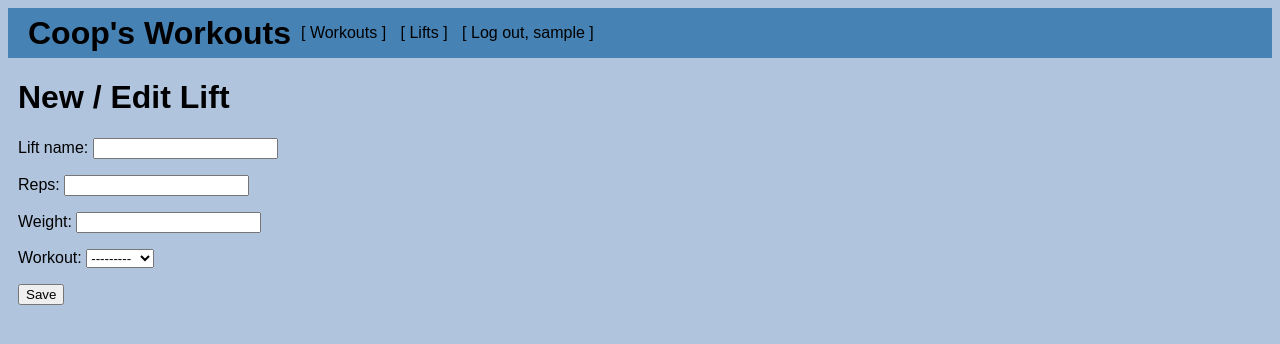
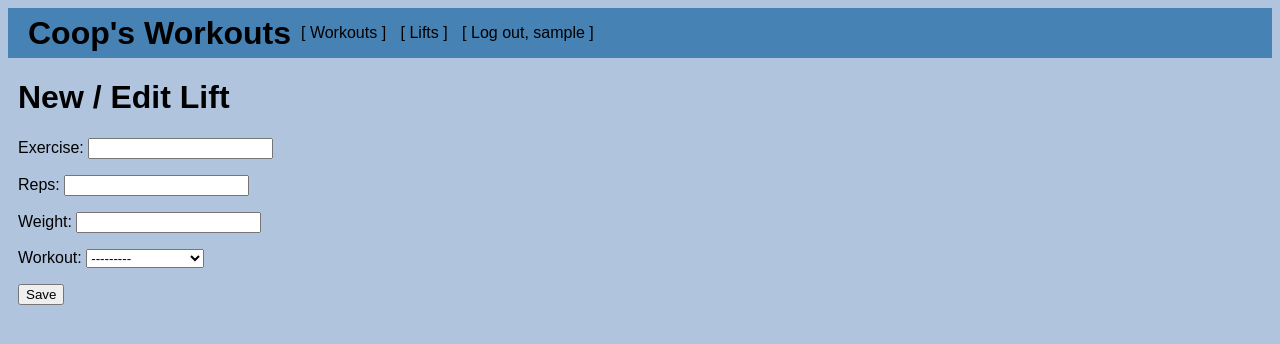
Before and after one commit to coopertuch/GA-Project-4, a Django app: page /lifts/new in a window 1280 px wide. Shown: the top 344 px of the page. Run offline with Django 3.2, Linux system fonts and the light colour scheme; a user stored in the database is signed in; tables that the repository leaves empty hold one stand-in row (values such as "Sample post").

Commit message:
updated forms

```diff
--- a/workout/forms.py
+++ b/workout/forms.py
@@ -5,10 +5,10 @@ class WorkoutForm(forms.ModelForm):
 
     class Meta:
         model = Workout
-        fields = ('muscle',)
+        fields = ('name', 'muscle',)
 
 class LiftForm(forms.ModelForm):
 
     class Meta:
         model = Lift
-        fields = ('lift_name', 'reps', 'weight', 'workout',)
+        fields = ('exercise', 'reps', 'weight', 'workout',)
--- a/workout/models.py
+++ b/workout/models.py
@@ -1,16 +1,17 @@
 from django.db import models
 
 class Workout(models.Model):
+    name = models.CharField(max_length=100)
     muscle = models.CharField(max_length=100)
 
     def __str__(self):
-        return self.muscle
+        return self.name
 
 class Lift(models.Model):
     workout = models.ForeignKey(Workout, on_delete=models.CASCADE, related_name='lifts')
-    lift_name = models.CharField(max_length=100, default='')
+    exercise = models.CharField(max_length=100, default='')
     reps = models.CharField(max_length=100, default='')
     weight = models.CharField(max_length=100, default='')
 
     def __str__(self):
-        return self.lift_name
+        return self.exercise
--- a/workout/templates/workout/lift_detail.html
+++ b/workout/templates/workout/lift_detail.html
@@ -1,7 +1,7 @@
 {% extends 'workout/base.html' %} {% block content %}
 <div class="container">
   <h2>
-    {{ lift.lift_name }} <a href="{% url 'lift_edit' pk=lift.pk %}">[edit]</a>
+    {{ lift.exercise }} <a href="{% url 'lift_edit' pk=lift.pk %}">[edit]</a>
     <a href="{% url 'lift_delete' pk=lift.pk %}">[delete]</a>
   </h2>
   <p>Reps: {{ lift.reps }} Weight: {{ lift.weight }}</p>
--- a/workout/templates/workout/lift_list.html
+++ b/workout/templates/workout/lift_list.html
@@ -5,7 +5,7 @@
     {% for lift in lifts %}
     <li>
       <a href="{% url 'lift_detail' pk=lift.pk %}"
-        >[ {{ lift.workout.muscle }} - {{ lift.lift_name }} ]</a
+        >[ {{ lift.workout.muscle }} - {{ lift.exercise }} ]</a
       >
     </li>
     {% endfor %}
--- a/workout/templates/workout/workout_detail.html
+++ b/workout/templates/workout/workout_detail.html
@@ -24,7 +24,7 @@
     {% for lift in workout.lifts.all %}
     <li>
       <p>
-        {{ lift.lift_name }} - Reps: {{ lift.reps }} Weight: {{ lift.weight }}
+        {{ lift.exercise }} - Reps: {{ lift.reps }} Weight: {{ lift.weight }}
         <a href="{% url 'lift_edit' pk=lift.pk %}">[edit]</a>
       </p>
       <p></p>
```
Also changed, not shown: workout/migrations/0004_workout_name.py (added).
